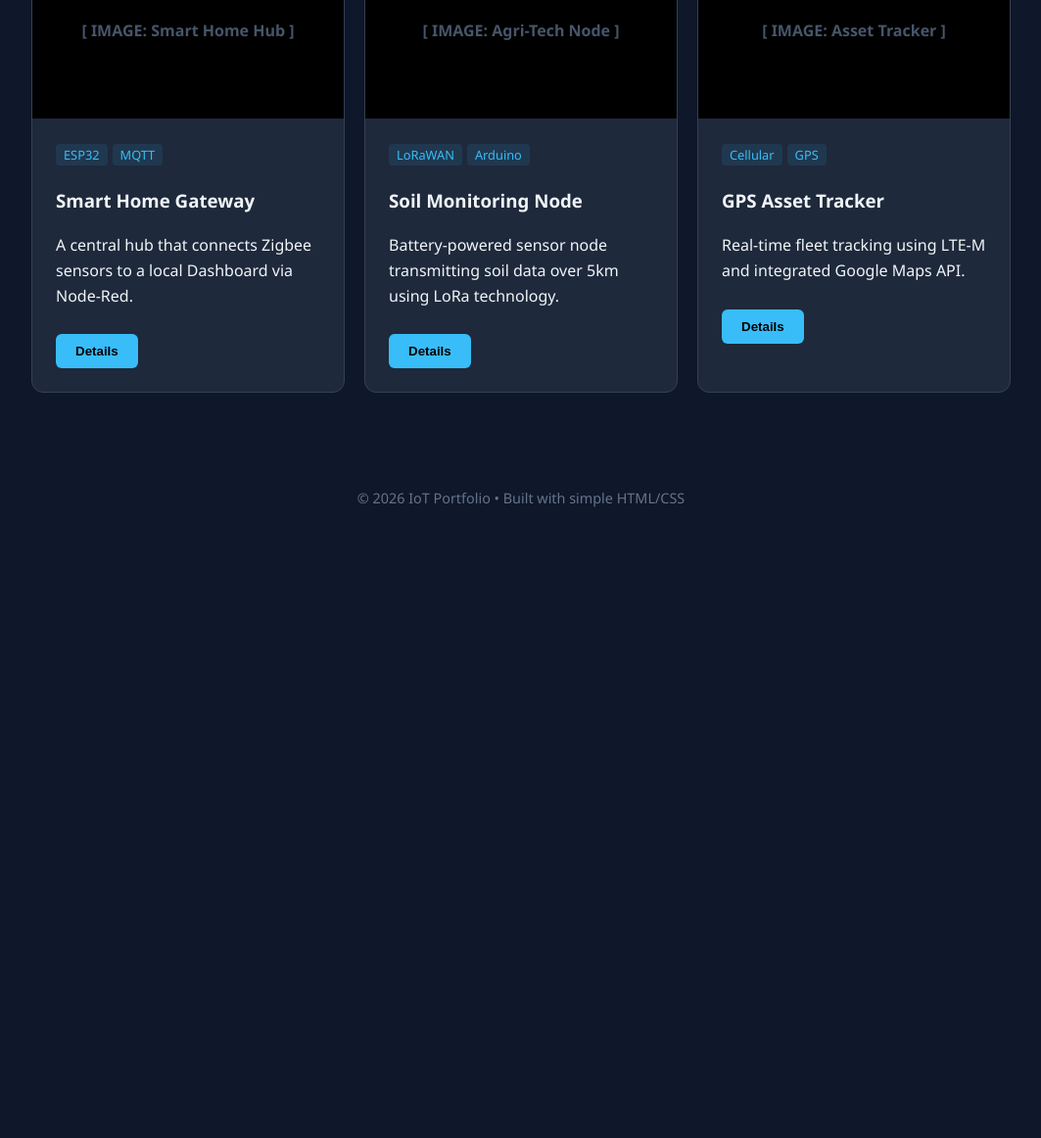
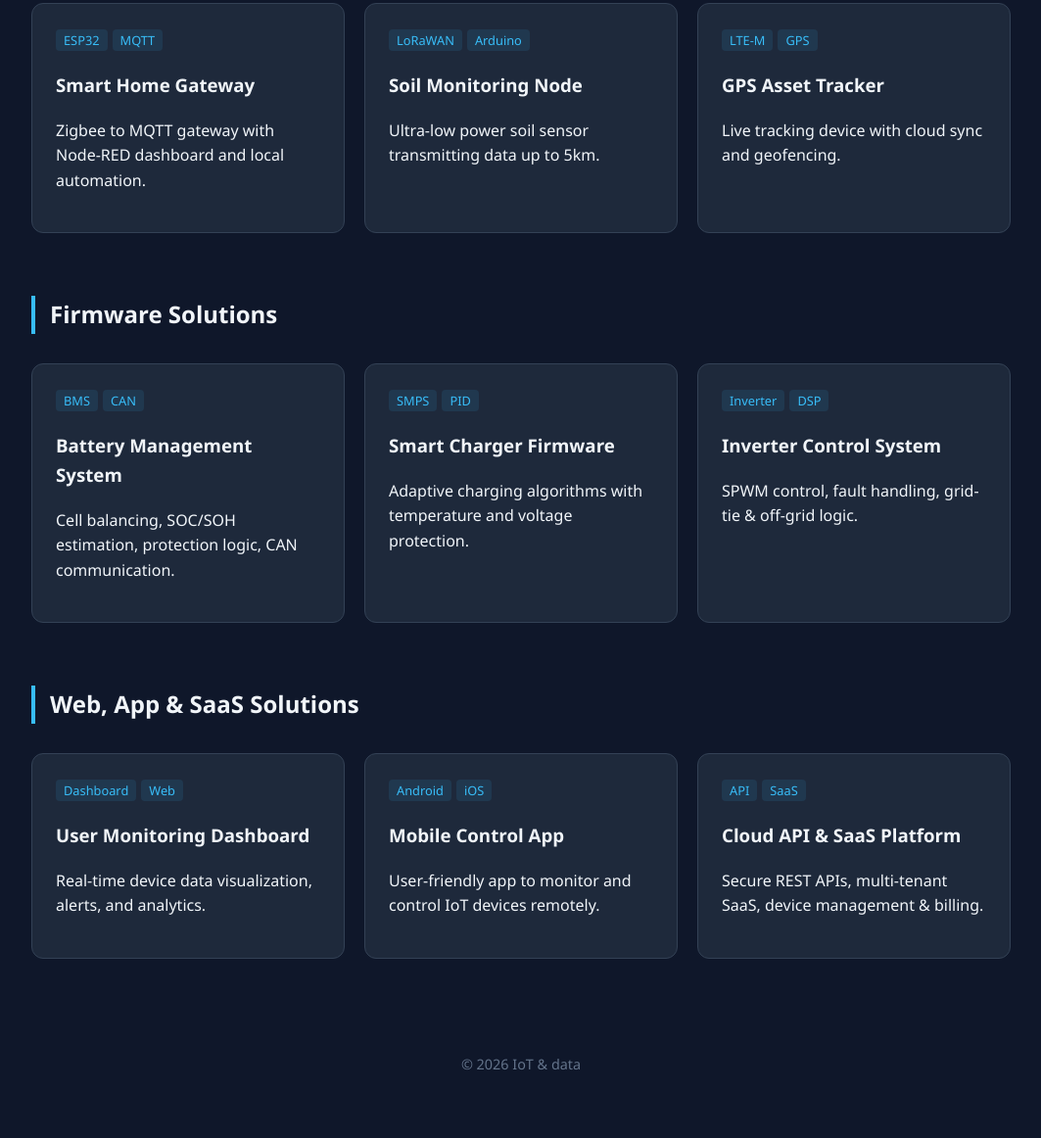
Before and after one commit to harsh6259/harsh6250.github.io, a plain HTML site: page index.html in a window 1280 px wide. Shown: the part 462-1624 px from the top of the page at 98% size, without its empty margins (108-1171 px from the left). Before the commit the page ends 1046 px from the top, so only its background shows below. Drawn offline with Linux system fonts and the light colour scheme.

Commit message:
Update index.html

```diff
--- a/index.html
+++ b/index.html
@@ -5,7 +5,6 @@
     <meta name="viewport" content="width=device-width, initial-scale=1.0">
     <title>IoT Developer Portfolio</title>
     <style>
-        /* INLINE CSS */
         :root {
             --bg: #0f172a;
             --card-bg: #1e293b;
@@ -18,7 +17,6 @@
             color: var(--text);
             font-family: 'Segoe UI', Tahoma, Geneva, Verdana, sans-serif;
             margin: 0;
-            padding: 0;
             line-height: 1.6;
         }
 
@@ -36,7 +34,6 @@
 
         h1 { margin: 0; color: var(--accent); font-size: 2.5rem; }
 
-        /* Project Grid */
         .project-grid {
             display: grid;
             grid-template-columns: repeat(auto-fit, minmax(300px, 1fr));
@@ -89,7 +86,6 @@
             margin-top: 10px;
         }
 
-        /* Responsive */
         @media (max-width: 600px) {
             h1 { font-size: 1.8rem; }
         }
@@ -98,7 +94,8 @@
 <body>
 
 <header>
-        <h1>IoT Solutions Architect</h1>
+    <h1>IoT + Web + Firmware Solutions Architect</h1>
+    <h2>on demand services</h2>
     <p>Connecting the physical world with the digital cloud.</p>
     <div id="status-chip" style="display:inline-block; padding: 5px 15px; border-radius: 20px; border: 1px solid #22c55e; color: #22c55e; font-size: 0.8rem;">
         ● System Online
@@ -106,52 +103,114 @@
 </header>
 
 <div class="container">
+
+    <!-- Hardware Projects -->
     <h2 style="border-left: 4px solid var(--accent); padding-left: 15px;">Hardware Projects</h2>
-
-        <div class="project-grid" id="projectGallery">
+    <div class="project-grid">
         <div class="card">
-                <div class="card-img"> [ IMAGE: Smart Home Hub ] </div>
             <div class="card-body">
                 <span class="tag">ESP32</span><span class="tag">MQTT</span>
                 <h3>Smart Home Gateway</h3>
-                    <p>A central hub that connects Zigbee sensors to a local Dashboard via Node-Red.</p>
-                    <button onclick="showAlert('Smart Home')">Details</button>
+                <p>Zigbee to MQTT gateway with Node-RED dashboard and local automation.</p>
+                <!-- <button onclick="showAlert('Smart Home Gateway')">Details</button> -->
             </div>
         </div>
 
         <div class="card">
-                <div class="card-img"> [ IMAGE: Agri-Tech Node ] </div>
             <div class="card-body">
                 <span class="tag">LoRaWAN</span><span class="tag">Arduino</span>
                 <h3>Soil Monitoring Node</h3>
-                    <p>Battery-powered sensor node transmitting soil data over 5km using LoRa technology.</p>
-                    <button onclick="showAlert('Agri-Tech')">Details</button>
+                <p>Ultra-low power soil sensor transmitting data up to 5km.</p>
+                <!-- <button onclick="showAlert('Soil Monitoring Node')">Details</button> -->
             </div>
         </div>
 
         <div class="card">
-                <div class="card-img"> [ IMAGE: Asset Tracker ] </div>
             <div class="card-body">
-                    <span class="tag">Cellular</span><span class="tag">GPS</span>
+                <span class="tag">LTE-M</span><span class="tag">GPS</span>
                 <h3>GPS Asset Tracker</h3>
-                    <p>Real-time fleet tracking using LTE-M and integrated Google Maps API.</p>
-                    <button onclick="showAlert('GPS Tracker')">Details</button>
-                </div>
+                <p>Live tracking device with cloud sync and geofencing.</p>
+                <!-- <button onclick="showAlert('GPS Asset Tracker')">Details</button> -->
             </div>
         </div>
     </div>
 
+    <!-- Firmware Solutions -->
+    <h2 style="margin-top:4rem; border-left: 4px solid var(--accent); padding-left: 15px;">Firmware Solutions</h2>
+    <div class="project-grid">
+        <div class="card">
+            <div class="card-body">
+                <span class="tag">BMS</span><span class="tag">CAN</span>
+                <h3>Battery Management System</h3>
+                <p>Cell balancing, SOC/SOH estimation, protection logic, CAN communication.</p>
+                <!-- <button onclick="showAlert('BMS Firmware')">Details</button> -->
+            </div>
+        </div>
+
+        <div class="card">
+            <div class="card-body">
+                <span class="tag">SMPS</span><span class="tag">PID</span>
+                <h3>Smart Charger Firmware</h3>
+                <p>Adaptive charging algorithms with temperature and voltage protection.</p>
+                <!-- <button onclick="showAlert('Smart Charger Firmware')">Details</button> -->
+            </div>
+        </div>
+
+        <div class="card">
+            <div class="card-body">
+                <span class="tag">Inverter</span><span class="tag">DSP</span>
+                <h3>Inverter Control System</h3>
+                <p>SPWM control, fault handling, grid-tie & off-grid logic.</p>
+                <!-- <button onclick="showAlert('Inverter Firmware')">Details</button> -->
+            </div>
+        </div>
+    </div>
+
+    <!-- Web / App & SaaS -->
+    <h2 style="margin-top:4rem; border-left: 4px solid var(--accent); padding-left: 15px;">Web, App & SaaS Solutions</h2>
+    <div class="project-grid">
+        <div class="card">
+
+            <div class="card-body">
+                <span class="tag">Dashboard</span><span class="tag">Web</span>
+                <h3>User Monitoring Dashboard</h3>
+                <p>Real-time device data visualization, alerts, and analytics.</p>
+                <!-- <button onclick="showAlert('IoT Dashboard')">Details</button> -->
+            </div>
+        </div>
+
+        <div class="card">
+
+            <div class="card-body">
+                <span class="tag">Android</span><span class="tag">iOS</span>
+                <h3>Mobile Control App</h3>
+                <p>User-friendly app to monitor and control IoT devices remotely.</p>
+                <!-- <button onclick="showAlert('Mobile App')">Details</button> -->
+            </div>
+        </div>
+
+        <div class="card">
+
+            <div class="card-body">
+                <span class="tag">API</span><span class="tag">SaaS</span>
+                <h3>Cloud API & SaaS Platform</h3>
+                <p>Secure REST APIs, multi-tenant SaaS, device management & billing.</p>
+                <!-- <button onclick="showAlert('SaaS Platform')">Details</button> -->
+            </div>
+        </div>
+    </div>
+
+</div>
+
 <footer style="text-align: center; padding: 4rem; color: #64748b; font-size: 0.9rem;">
-        &copy; 2026 IoT Portfolio • Built with simple HTML/CSS
+    &copy; 2026 IoT & data
 </footer>
 
 <script>
-        // INLINE JS
 function showAlert(projectName) {
-            alert("You are viewing details for: " + projectName + "\n\nIn a full app, this would link to a GitHub repo or a technical documentation page.");
+    alert("");
 }
 
-        // Simple interactive feature: Change status color on click
 const chip = document.getElementById('status-chip');
 chip.addEventListener('click', () => {
     chip.style.borderColor = "#38bdf8";
@@ -164,5 +223,6 @@
     }, 2000);
 });
 </script>
+
 </body>
 </html>
```
Lines whose indentation alone changed are shown as unchanged.
